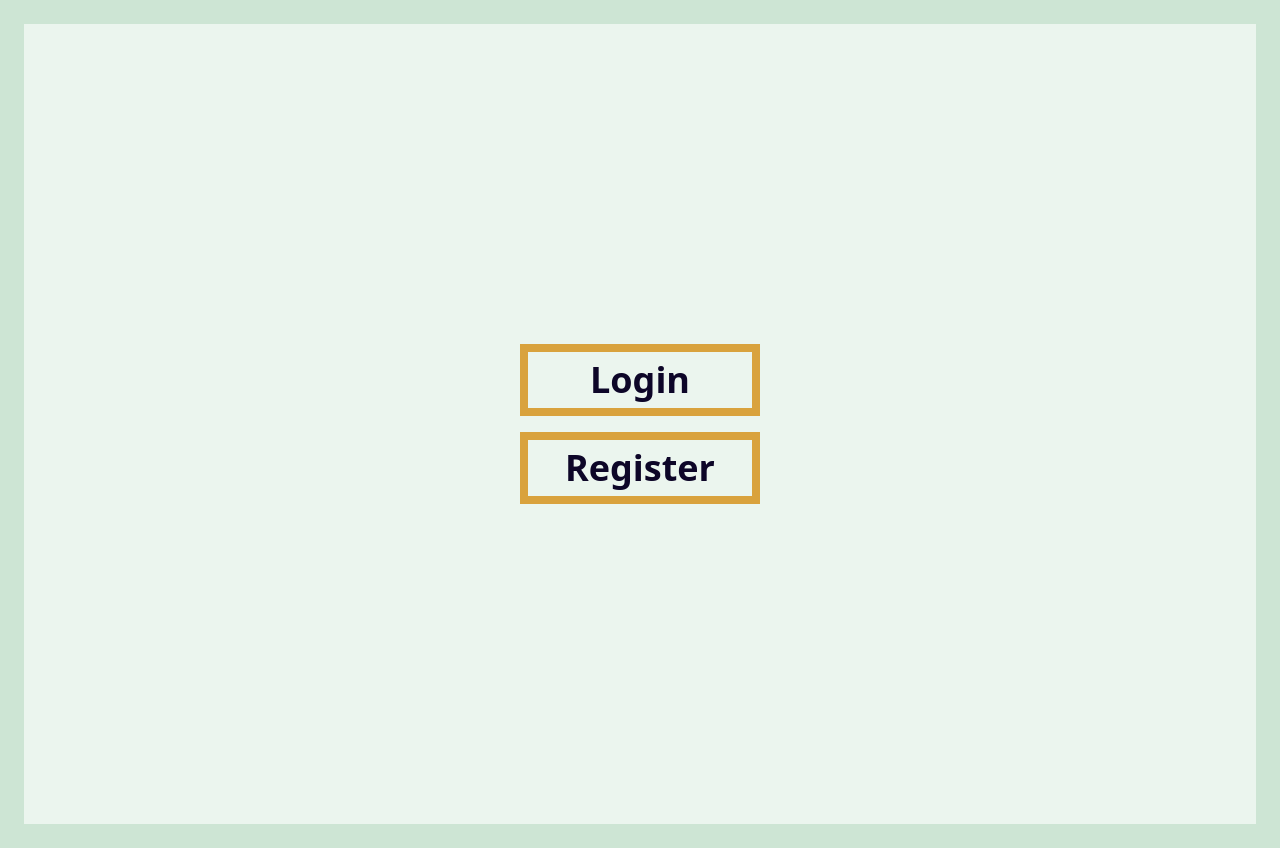
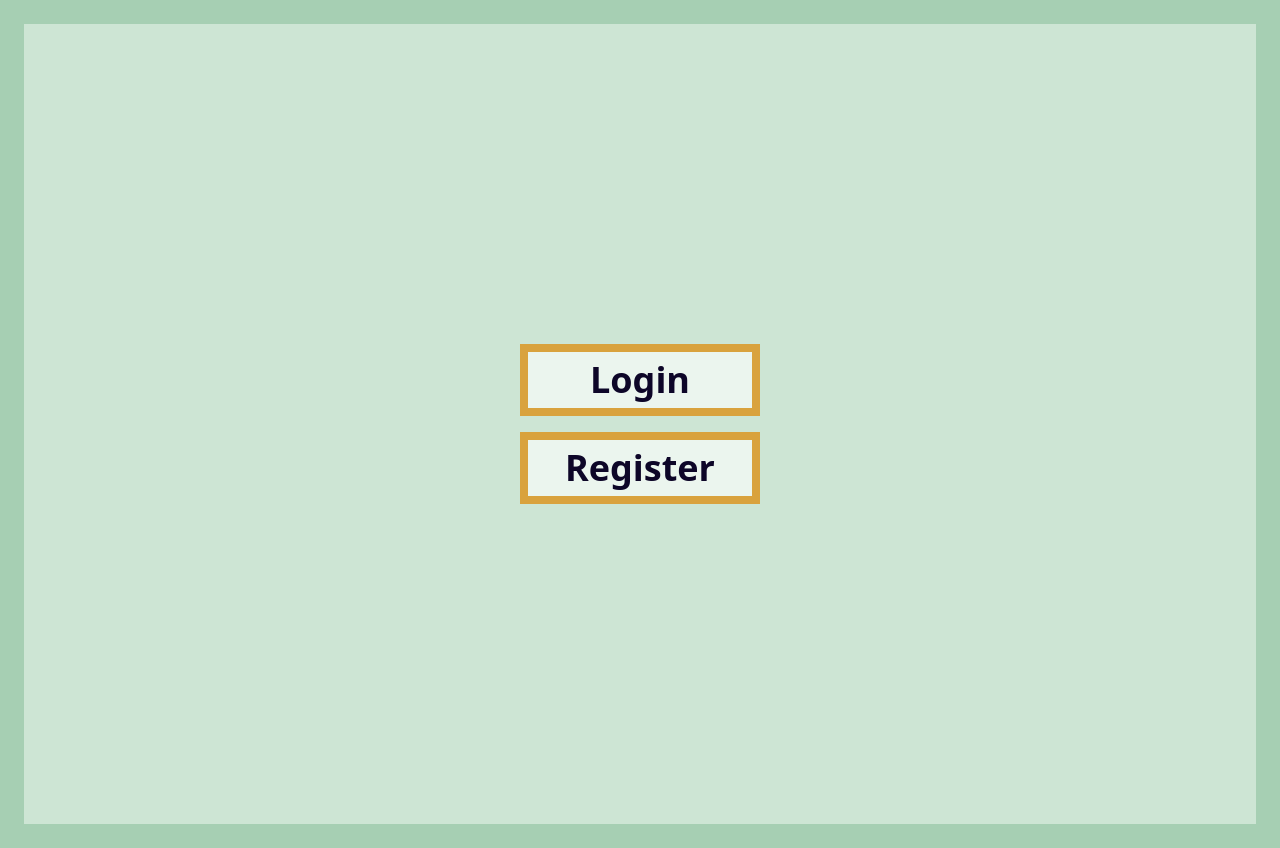
Before and after one commit to t0nkisa/svelte_training, a SvelteKit app: page / in a window 1280 px wide. Built offline with nearby package versions, Linux system fonts and the light colour scheme.

Commit message:
changed white mode bg color

```diff
--- a/src/routes/+layout.svelte
+++ b/src/routes/+layout.svelte
@@ -2,8 +2,8 @@
 	import '../app.css';
 </script>
 
-<div class="bg-gin-200 dark:bg-kimberly-950 p-6">
-	<main class="min-h-dvh w-full flex flex-col bg-gin dark:bg-kimberly-900 p-4">
+<div class="bg-gin-300 dark:bg-kimberly-950 p-6">
+	<main class="min-h-dvh w-full flex flex-col bg-gin-200 dark:bg-kimberly-900 p-4">
 		<slot />
 	</main>
 </div>
```
